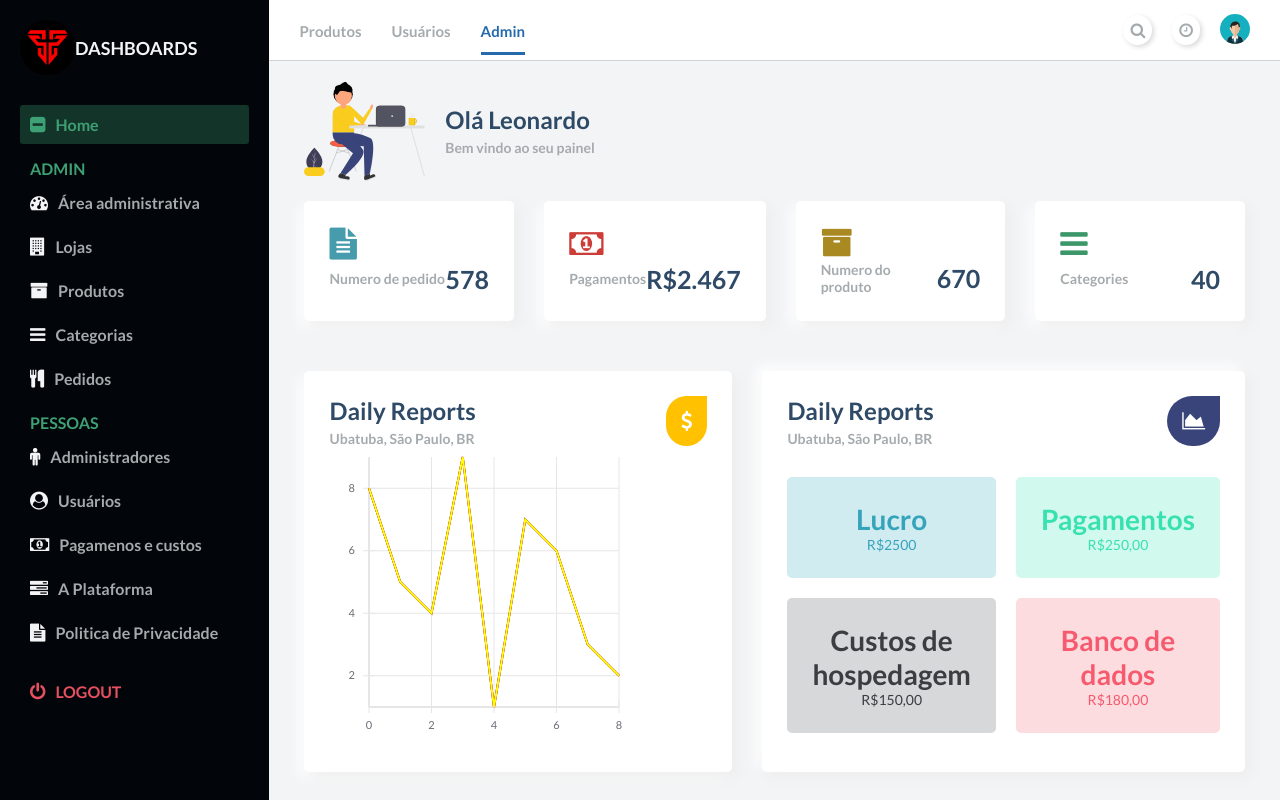
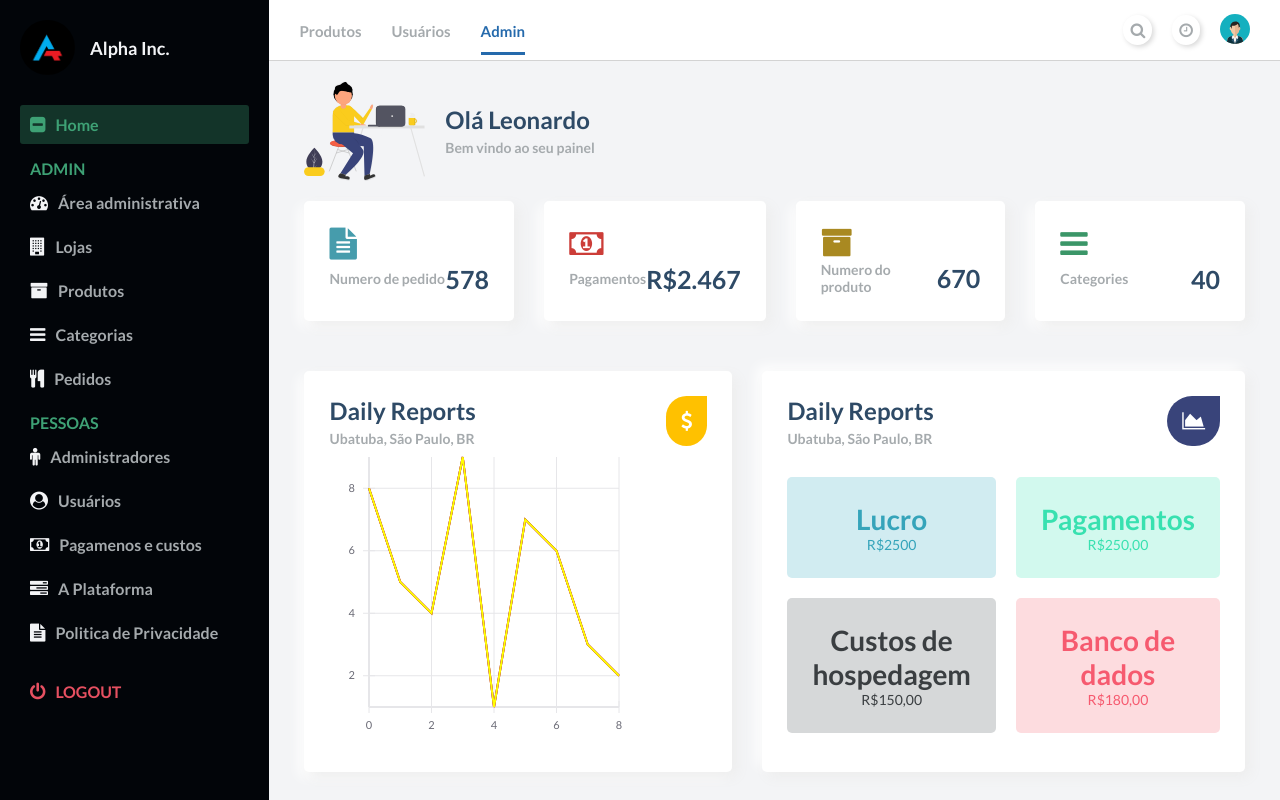
Before and after one commit to LeoSanGo/dashboard-admin-react, a React (Create React App) app in the folder dashboard-admin/: page / in a window 1280 px wide. Built offline with nearby package versions, Linux system fonts and the light colour scheme.

Commit message:
Fix Css and logo

```diff
--- a/dashboard-admin/src/components/sidebar/Sidebar.css
+++ b/dashboard-admin/src/components/sidebar/Sidebar.css
@@ -29,6 +29,7 @@
 .sidebar__title > div > h1 {
   font-size: 18px;
   display: inline;
+  margin-left: 15px;
 }
 
 .sidebar__title > i {
--- a/dashboard-admin/src/components/sidebar/Sidebar.js
+++ b/dashboard-admin/src/components/sidebar/Sidebar.js
@@ -7,7 +7,7 @@ const Sidebar = ({ sidebarOpen, closeSidebar }) => {
       <div className='sidebar__title'>
         <div className='sidebar__img'>
           <img src={logo} alt="Logo" />
-          <h1>DASHBOARDS</h1>
+          <h1>Alpha Inc.</h1>
         </div>
 
         <i
```
Also changed, not shown: dashboard-admin/src/assets/logo.jpeg.
